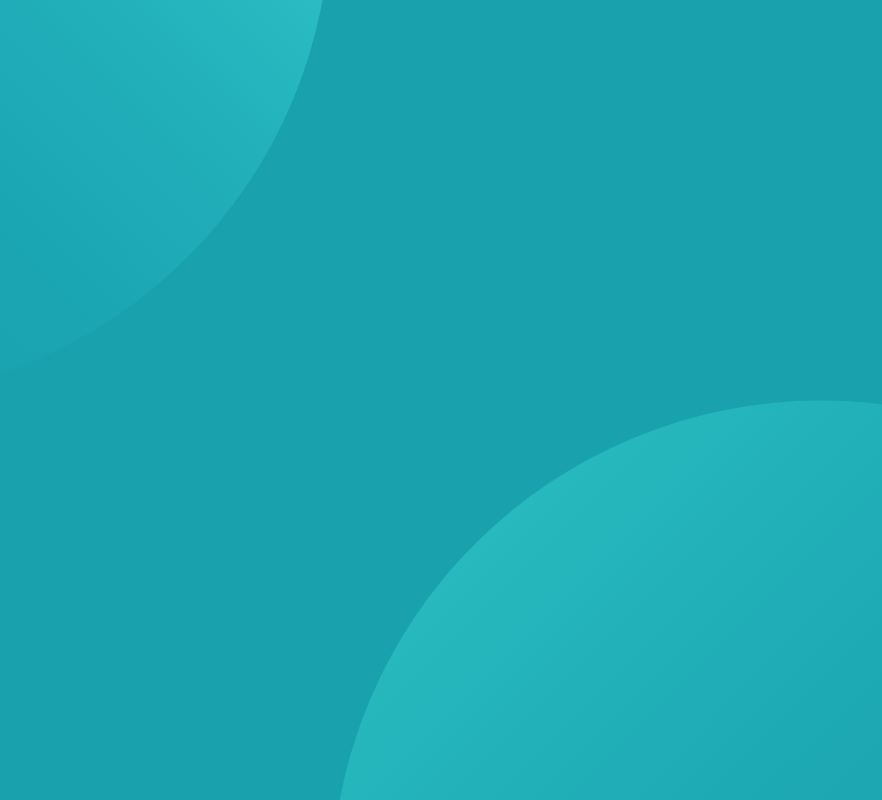
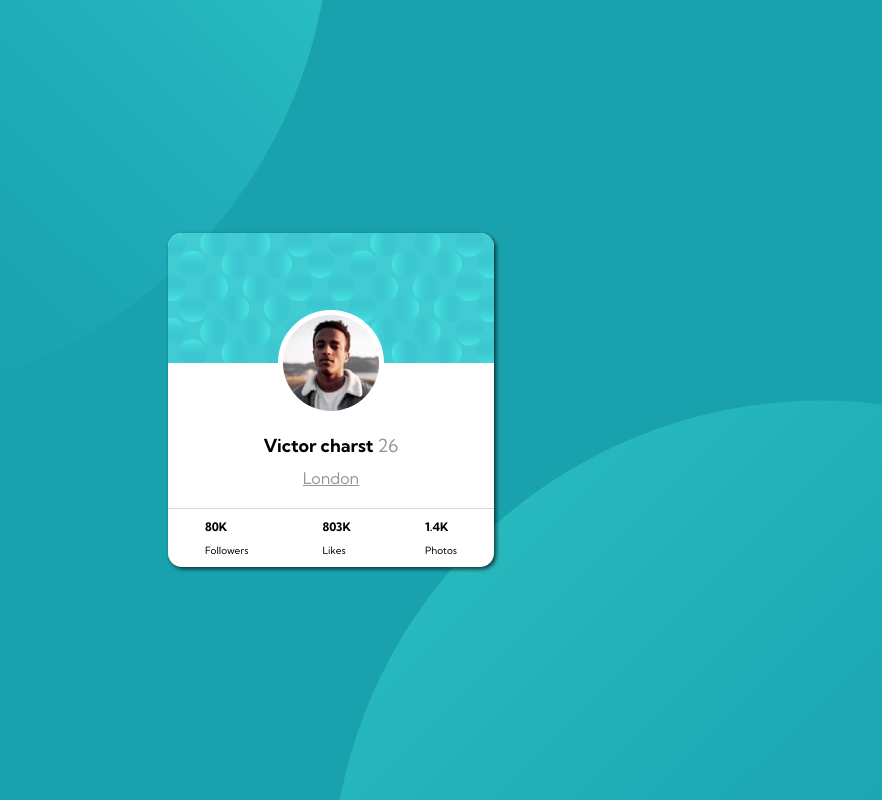
Before and after one commit to Eg139/ejemploCard, a plain HTML site: page index.html in a window 1280 px wide. Shown: the whole page, without its empty margins (309-1191 px from the left). Drawn offline with Linux system fonts and the light colour scheme.

Commit message:
Update index.html

```diff
--- a/index.html
+++ b/index.html
@@ -12,10 +12,7 @@
 </head>
 <body>
     <main class="flex">
-
-    </main>
-    <template>
-        <article class="card">
+                <article class="card">
             <img src="images/bg-pattern-card.svg" alt="imagen header card" class="card-header">
             <div class="card-body">
                 <img src="images/image-victor.jpg" alt="" class="card-body-img">
@@ -26,21 +23,20 @@
                 <a href="" class="card-body-text">London</a>
             </div>
             <div class="card-footer">
-                <div class="fotter-social">
+                <div class="footer-social">
                     <h3>80K</h3>
                     <p>Followers</p>
                 </div>
-                <div class="fotter-social">
+                <div class="footer-social">
                     <h3>803K</h3>
                     <p>Likes</p>
                 </div>
-                <div class="fotter-social">
+                <div class="footer-social">
                     <h3>1.4K</h3>
                     <p>Photos</p>
                 </div>
             </div>
         </article>
-    </template>
-    <script src="js/app.js"></script>
+    </main>
 </body>
 </html>
```
